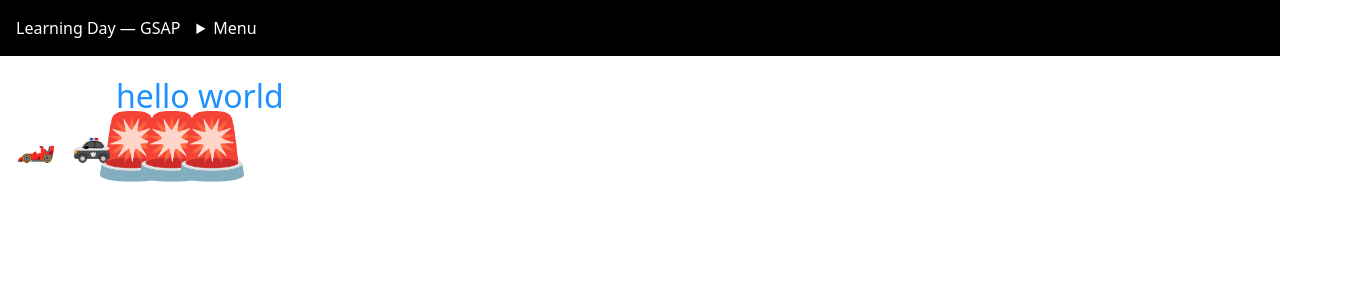
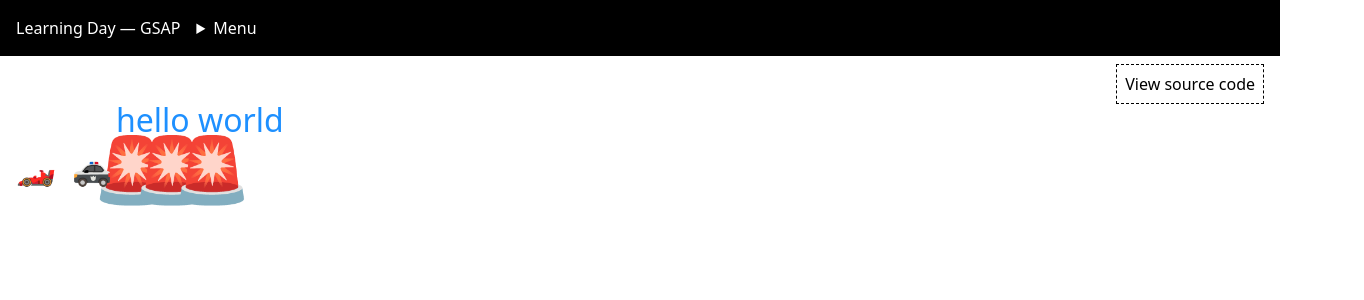
Before and after one commit to mitchuman/gsap-learning-day, a SvelteKit app: page /tutorials/0-intro in a window 1280 px wide. Shown: the top 300 px of the page, 1364 px wide, since content can reach past the window. Built offline with nearby package versions, Linux system fonts and the light colour scheme.

Commit message:
add source code link

```diff
--- a/src/routes/+layout.svelte
+++ b/src/routes/+layout.svelte
@@ -14,4 +14,4 @@
 	<Nav />
 </header>
 
-<main class="p-4">{@render children()}</main>
+<main class="overflow-hidden p-4">{@render children()}</main>
--- /dev/null
+++ b/src/routes/tutorials/+layout.svelte
@@ -0,0 +1,20 @@
+<script lang="ts">
+	import { page } from '$app/state'
+	import type { Snippet } from 'svelte'
+
+	let { children }: { children: Snippet } = $props()
+
+	const base_url = 'https://github.com/mitchuman/gsap-learning-day/tree/main/src/routes'
+</script>
+
+<nav class="text-right">
+	<a
+		class="border border-dashed p-2"
+		href="{base_url}/{page.route.id}/+page.svelte"
+		target="_blank"
+	>
+		View source code
+	</a>
+</nav>
+
+{@render children()}
```
